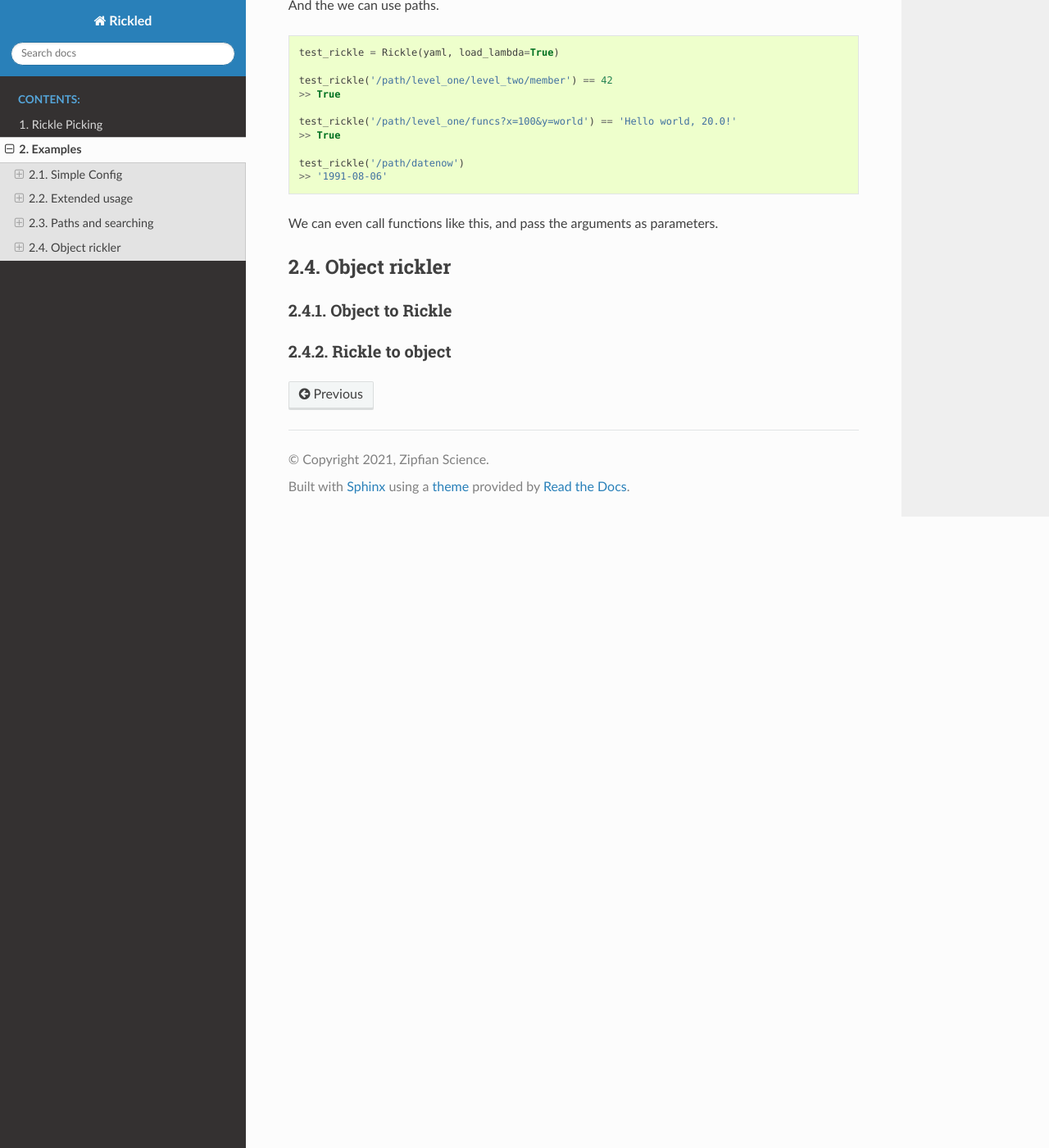
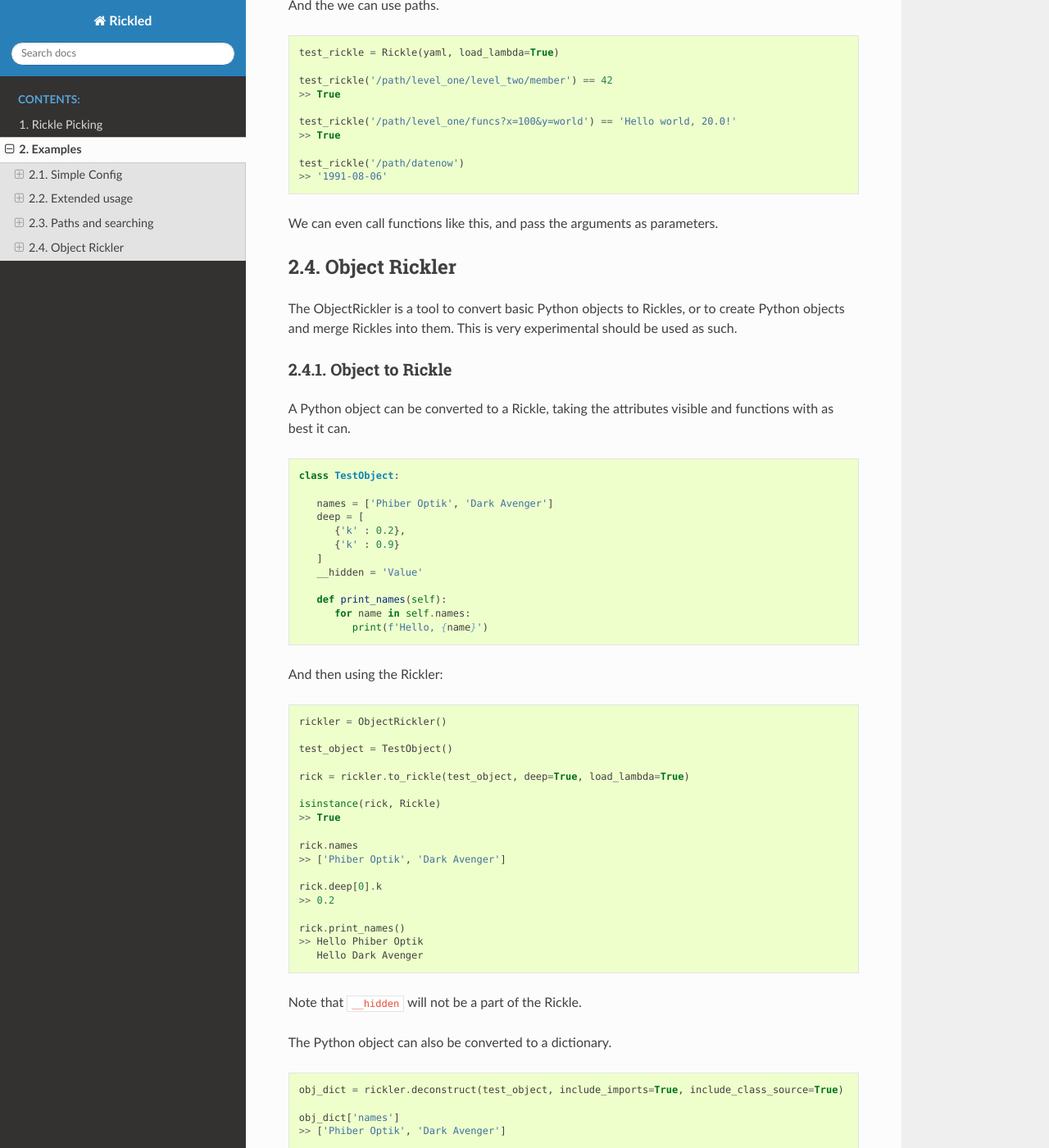
Before and after one commit to Zipfian-Science/rickled, a Sphinx documentation site: the page built from docs/source/examples.rst, in a window 1280 px wide and 1400 px high, scrolled down 15236 px. Shown: the whole window at 82% size. Built offline with Sphinx 7.4.7 and the Read the Docs theme 2.0.0, drawn with Linux system fonts in a browser that asks for light colours; some of the changed text lies outside the part shown.

Commit message:
Finished up docs, renamed includes_self_reference to is_method to avoid confusion

```diff
--- a/docs/source/changelog.rst
+++ b/docs/source/changelog.rst
@@ -11,15 +11,16 @@ Changelog
 History
 ==========================
 
-Version 0.2.4 (2022-09-01)
+Version 0.2.4 (2022-09-02)
 --------------------------
 
 * Added ability to get nodes by using Unix style paths to get to nodes.
 * Added a safe load environment variable "RICKLE_SAFE_LOAD" to override all lambda loads (as a safety measure).
 * Added ``search_path`` to search for a key in the Rickle.
-* Fixed ``includes_self_reference`` bug for functions.
+* Removed ``includes_self_reference`` due to confusion.
 * Added a third way to load CSV files, see example documentation.
 * Added ``load_as_rick`` to ``add_api_json_call``.
+
 
 Version 0.2.3 (2022-03-13)
 --------------------------
--- a/docs/source/examples.rst
+++ b/docs/source/examples.rst
@@ -424,7 +424,7 @@ A self reference to the Rickle can also be added.
    get_area:
       type: function
       name: get_area
-      includes_self_reference: true
+      is_method: true
       args:
          x: 10
          y: 10
@@ -452,7 +452,7 @@ This will only work if the attribute referred to is found on the same level. The
       get_area:
          type: function
          name: get_area
-         includes_self_reference: true
+         is_method: true
          args:
             x: 10
             y: 10
@@ -706,14 +706,14 @@ Whole new classes can be defined. This will have a type and will be initialised
     some_func:
       type: function
       name: some_func
-      includes_self_reference: false
+      is_method: true
       args:
         x: 7
         y: 2
       import:
         - "math"
       load: >
-        def some_func(x, y):
+        def some_func(self, x, y):
           print(x , y)
           print(self.__class__.__name__)
    datenow:
@@ -799,11 +799,137 @@ And the we can use paths.
 
 We can even call functions like this, and pass the arguments as parameters.
 
-Object rickler
+Object Rickler
 ========================
+
+The ObjectRickler is a tool to convert basic Python objects to Rickles, or to create Python objects and merge Rickles into them.
+This is very experimental should be used as such.
 
 Object to Rickle
 ---------------------
 
+A Python object can be converted to a Rickle, taking the attributes visible and functions with as best it can.
+
+.. code-block:: python
+
+   class TestObject:
+
+      names = ['Phiber Optik', 'Dark Avenger']
+      deep = [
+         {'k' : 0.2},
+         {'k' : 0.9}
+      ]
+      __hidden = 'Value'
+
+      def print_names(self):
+         for name in self.names:
+            print(f'Hello, {name}')
+
+And then using the Rickler:
+
+.. code-block:: python
+
+   rickler = ObjectRickler()
+
+   test_object = TestObject()
+
+   rick = rickler.to_rickle(test_object, deep=True, load_lambda=True)
+
+   isinstance(rick, Rickle)
+   >> True
+
+   rick.names
+   >> ['Phiber Optik', 'Dark Avenger']
+
+   rick.deep[0].k
+   >> 0.2
+
+   rick.print_names()
+   >> Hello Phiber Optik
+      Hello Dark Avenger
+
+Note that ``__hidden`` will not be a part of the Rickle.
+
+The Python object can also be converted to a dictionary.
+
+.. code-block:: python
+
+   obj_dict = rickler.deconstruct(test_object, include_imports=True, include_class_source=True)
+
+   obj_dict['names']
+   >> ['Phiber Optik', 'Dark Avenger']
+
+   obj_dict['print_names']
+   >> {
+          "type": "function",
+          "name": "print_names",
+          "is_method" : True,
+          "load": "def print_names(self):\n         for name in self.names:\n            print(f'Hello, {name}')",
+          "args": {}
+      }
+
 Rickle to object
 ---------------------
+
+A Rickle can also be attached to a Python object.
+
+.. code-block:: python
+
+   class TestObject:
+
+      names = ['Phiber Optik', 'Dark Avenger']
+      deep = [
+         {'k' : 0.2},
+         {'k' : 0.9}
+      ]
+      __hidden = 'Value'
+
+      def print_names(self):
+         for name in self.names:
+            print(f'Hello, {name}')
+
+And then the following Rickle can be defined:
+
+.. code-block:: yaml
+
+   path:
+      datenow:
+         type: lambda
+         import:
+            - "from datetime import datetime as dd"
+         load: "dd.utcnow().strftime('%Y-%m-%d')"
+   level_one:
+      level_two:
+         member: 42
+         list_member:
+            - 1
+            - 0
+            - 1
+            - 1
+            - 1
+   funcs:
+      type: function
+      name: funcs
+      args:
+         x: 42
+         y: worl
+      load: >
+          def funcs(x, y):
+              _x = int(x)
+              return f'Hello {y}, {_x / len(y)}!'
+
+Then added to the object:
+
+.. code-block:: python
+
+   rick = Rickle('test.yaml', load_lambda=True)
+
+   rickler = ObjectRickler()
+
+   obj = rickler.from_rickle(rick, TestObject)
+
+   obj.names
+   >> ['Phiber Optik', 'Dark Avenger']
+
+   obj.path.datenow()
+   >> '1988-11-02'
```
Also changed, not shown: docs/source/index.rst (+7 -2 lines), rickled/__init__.py (+18 -25 lines), 3 other files.
